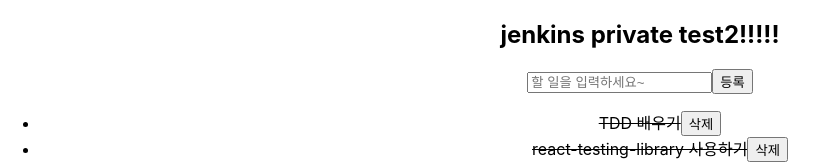
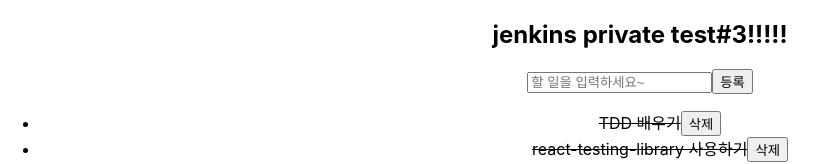
Before and after one commit to emsthf/rtl-tdd-todos, a React (Create React App) app: page / in a window 1280 px wide. Shown: the top 164 px of the page, without its empty margins (0-828 px from the left). Built offline with nearby package versions, Linux system fonts and the light colour scheme.

Commit message:
jenkins private test3

```diff
--- a/src/App.js
+++ b/src/App.js
@@ -4,7 +4,7 @@ import TodoApp from "./TodoApp";
 function App() {
   return (
     <div className="App">
-      <h2>jenkins private test2!!!!!</h2>
+      <h2>jenkins private test#3!!!!!</h2>
       <TodoApp />
     </div>
   );
```
